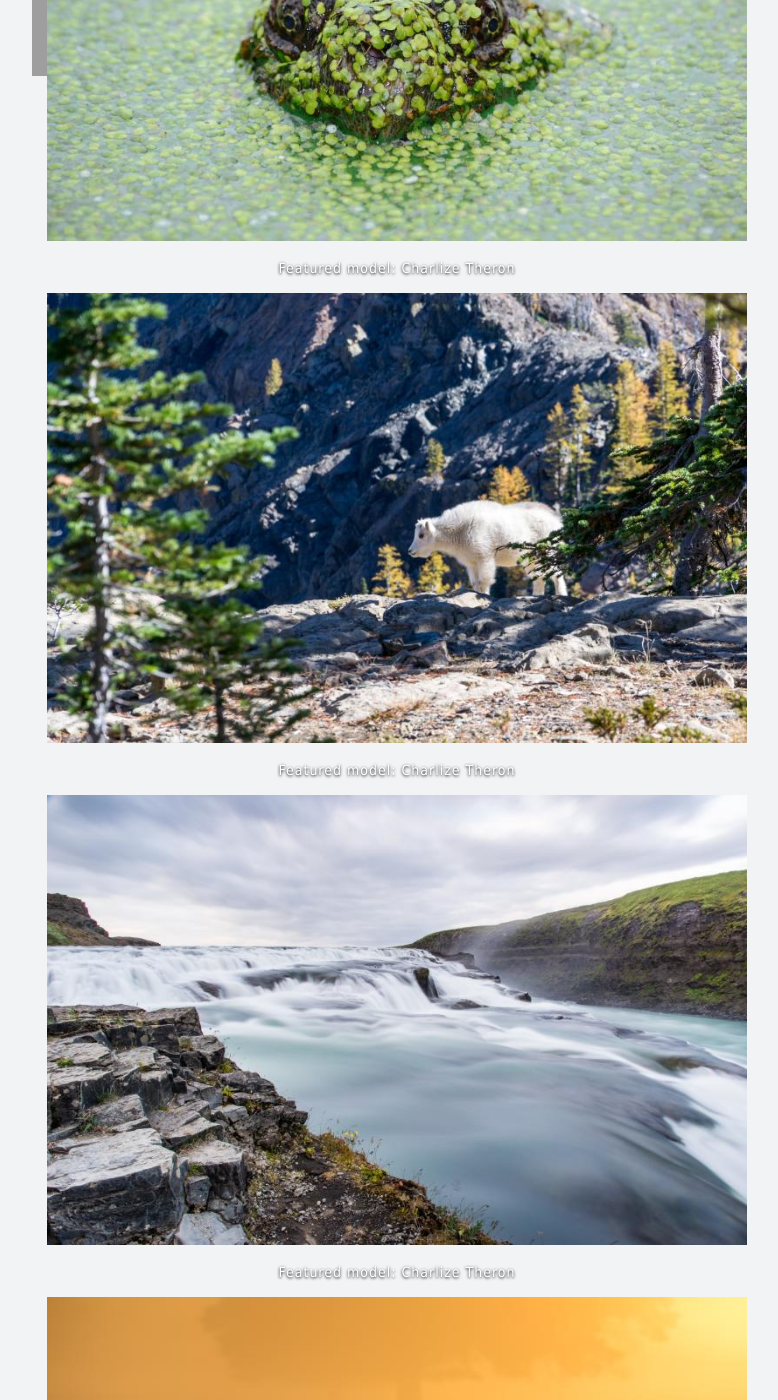
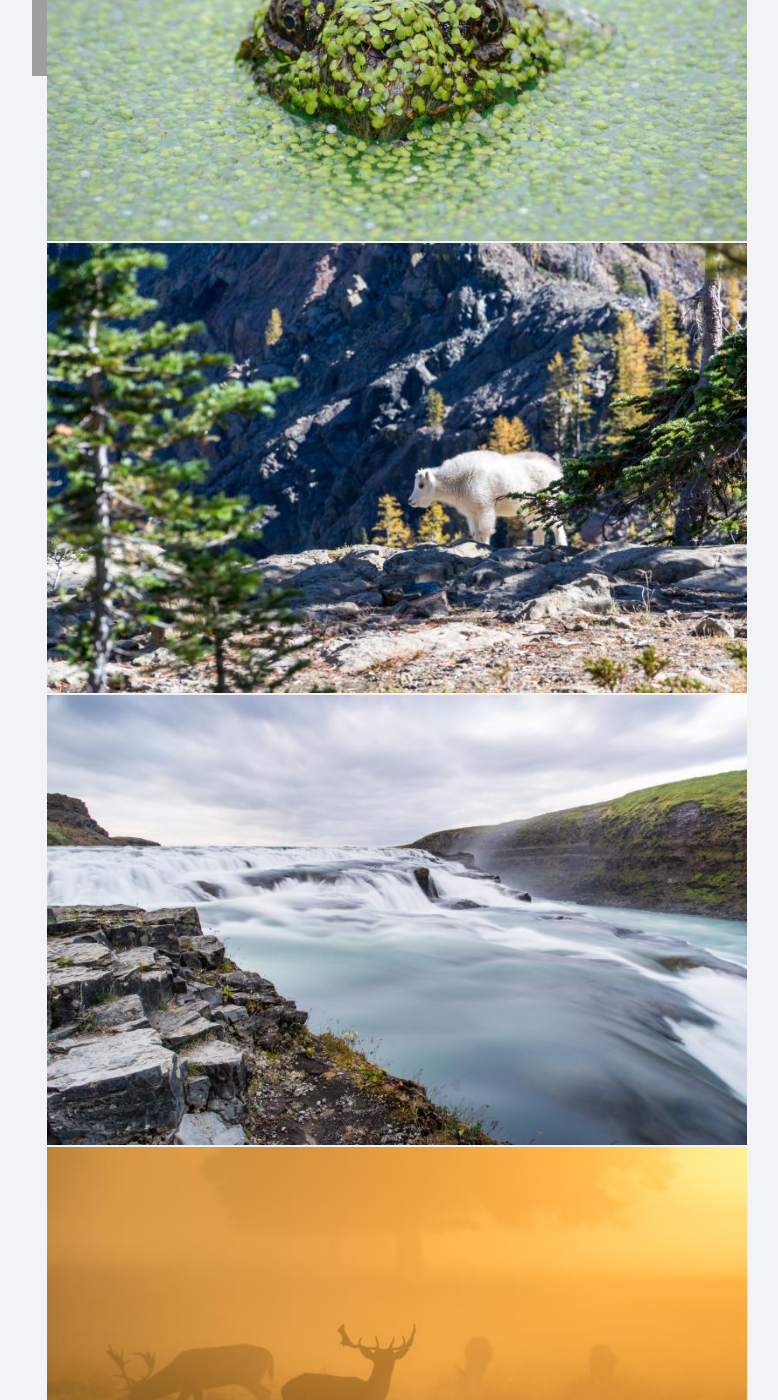
Before and after one commit to SanderHageman/sanderhageman.github.io, a Jekyll site: the page built from _posts/2017-10-12-my-second-post.md, in a window 1280 px wide and 1400 px high, scrolled down 813 px. Shown: the whole window, without its empty margins (305-1083 px from the left). Built offline with Jekyll 4.4.1, drawn with Linux system fonts in a browser that asks for light colours; some of the changed text lies outside the part shown.

Commit message:
Update 2017-10-12-my-second-post.md

```diff
--- a/_posts/2017-10-12-my-second-post.md
+++ b/_posts/2017-10-12-my-second-post.md
@@ -17,7 +17,6 @@ Second Post Test123
     {% for myimage in image_files %}
 
     <img src="{{ myimage.path }}" width="700" height="450" alt="Demo2 second" title="Demo2 second" />
-    <div class="SliderName_2Description">Featured model: <strong>Charlize Theron</strong></div>
 
     {% endfor %}
   </div>
@@ -32,7 +31,6 @@ Second Post Test123
       autoplay: 3000,
       loading: {background: '#000000', opacity: 0.5, image: '{{ "/assets/sliderman/loading.gif" | absolute_url }}'},
       buttons: {hide: true, opacity: 1, prev: {className: 'SliderNamePrev_2', label: ''}, next: {className: 'SliderNameNext_2', label: ''}},
-      description: {hide: true, background: '#000000', opacity: 0.4, height: 50, position: 'bottom'},
       navigation: {container: 'SliderNameNavigation_2', label: '<img src="{{ "/assets/sliderman/clear.gif" | absolute_url }}" />'}
     }
   });
```
